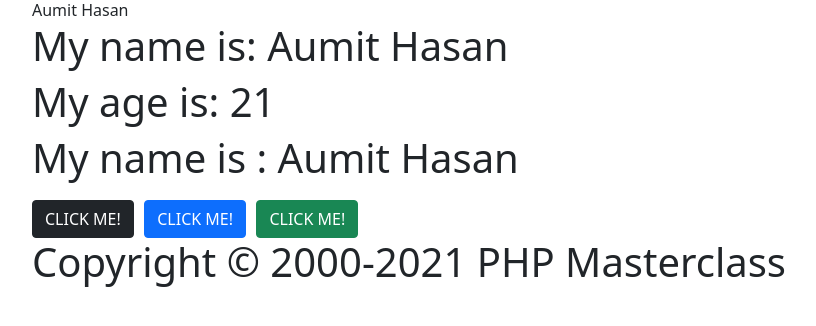
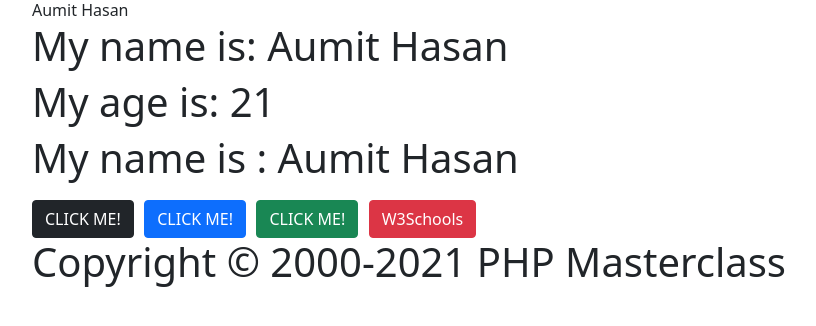
Before and after one commit to aumit210780/php_primer, a PHP site: page / in a window 1280 px wide. Shown: the part 256-582 px from the top of the page, without its empty margins (50-866 px from the left). Run offline with PHP 8.4, Linux system fonts and the light colour scheme.

Commit message:
added link to w3schools

```diff
--- a/index.php
+++ b/index.php
@@ -29,6 +29,7 @@
     <button type="button" class="btn btn-dark">CLICK ME!</button>
     <button type="button" class="btn btn-primary">CLICK ME!</button>
     <button type="button" class="btn btn-success">CLICK ME!</button>
+    <a href="https://www.w3schools.com/" class="btn btn-danger" target="_blank">W3Schools</a>
 
     <?php
      require 'include/footer.php'
```
